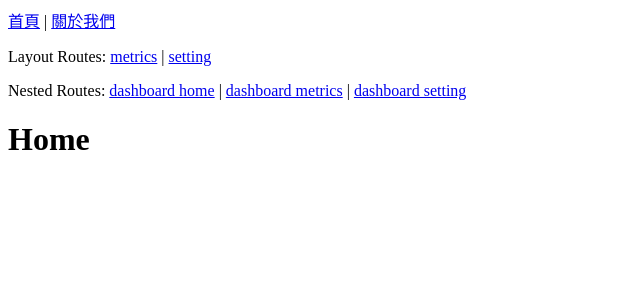
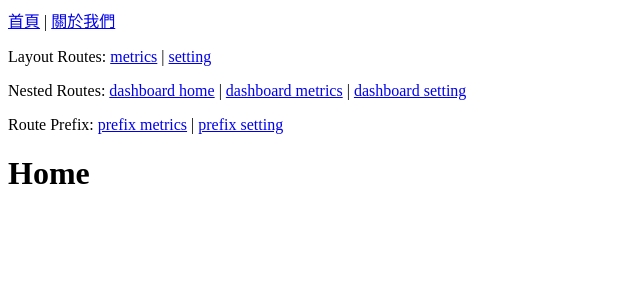
Before and after one commit to marykuo/lab-react-router, a React (Vite) app in the folder packages/hash-declartive/: page / in a window 1280 px wide. Shown: the top 300 px of the page, without its empty margins (0-640 px from the left). Built offline with nearby package versions, Linux system fonts and the light colour scheme.

Commit message:
feat(hash-declartive): implement Route Prefix

```diff
--- a/packages/hash-declartive/src/App.jsx
+++ b/packages/hash-declartive/src/App.jsx
@@ -38,6 +38,14 @@ function App() {
           <Route path="setting" element={<DashboardSetting />} />
         </Route>
 
+        {/* Route Prefix */}
+        <Route path="prefix">
+          {/* route to /prefix/metrics */}
+          <Route path="metrics" element={<DashboardMetrics />} />
+          {/* route to /prefix/setting */}
+          <Route path="setting" element={<DashboardSetting />} />
+        </Route>
+
         {/* catch-all route for undefined paths */}
         <Route path="*" element={<NotFound />} />
       </Routes>
--- a/packages/hash-declartive/src/components/Navbar.jsx
+++ b/packages/hash-declartive/src/components/Navbar.jsx
@@ -22,6 +22,13 @@ export function Navbar() {
         {" | "}
         <Link to="dashboard/setting">dashboard setting</Link>
       </p>
+
+      <p>
+        {"Route Prefix: "}
+        <Link to="prefix/metrics">prefix metrics</Link>
+        {" | "}
+        <Link to="prefix/setting">prefix setting</Link>
+      </p>
     </nav>
   );
 }
```
